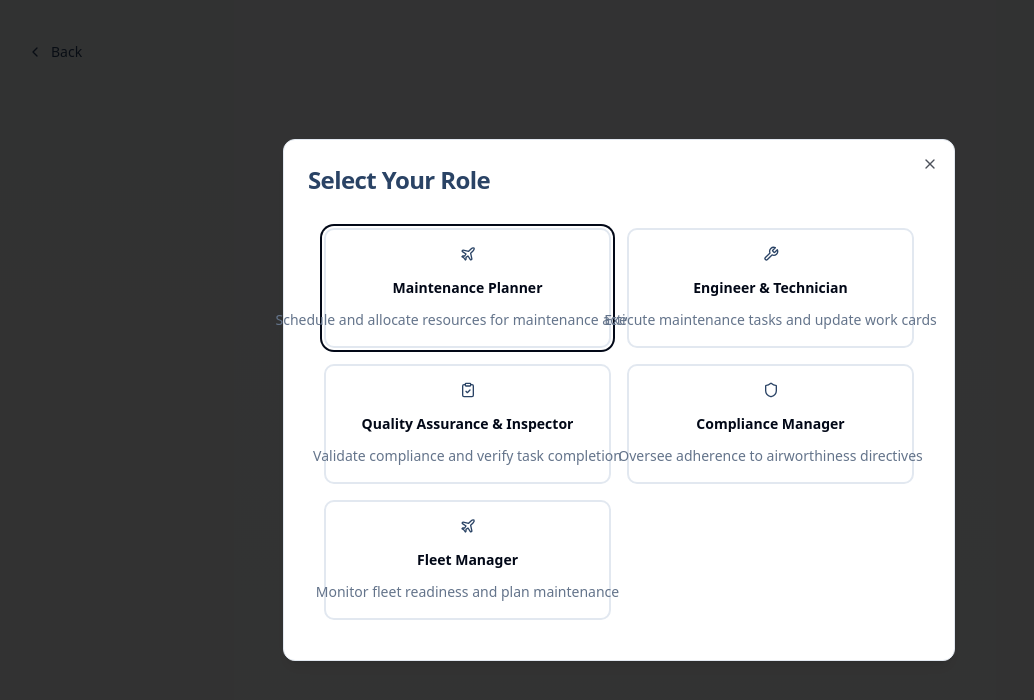
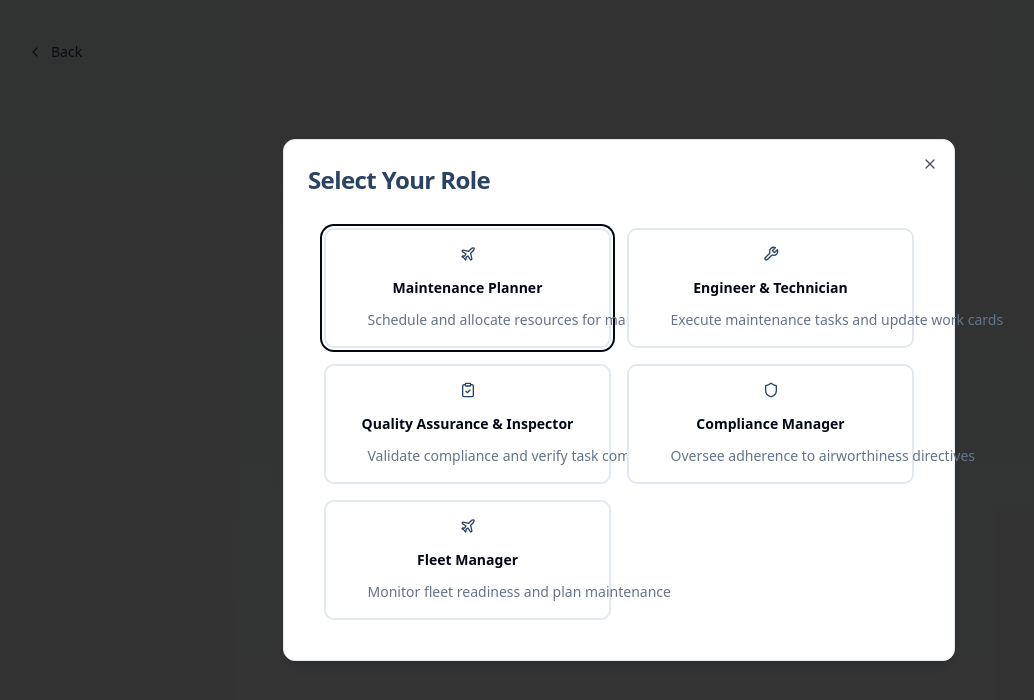
Before and after one commit to zanybarlee/cens-aerowork-51, a React (Vite) app: page /dashboard in a window 1280 px wide. Shown: the top 700 px of the page, without its empty margins (21-1055 px from the left). Built offline with nearby package versions, Linux system fonts and the light colour scheme.

Commit message:
Improve role selection description
The description for role selection was too long and needed to be shortened.

```diff
--- a/src/components/RoleSelector.tsx
+++ b/src/components/RoleSelector.tsx
@@ -23,7 +23,7 @@ const roles: UserRole[] = [
     id: "maintenance-planner",
     title: "Maintenance Planner",
     icon: <Plane className="h-6 w-6" />,
-    description: "Schedule and allocate resources for maintenance activities",
+    description: "Schedule and allocate resources for maintenance",
     module: "both",
   },
   {
@@ -84,7 +84,7 @@ export function RoleSelector({ open, onClose, onRoleSelect }: RoleSelectorProps)
             >
               <div className="text-workspace-primary mb-2">{role.icon}</div>
               <h3 className="font-semibold mb-1">{role.title}</h3>
-              <p className="text-sm text-muted-foreground">{role.description}</p>
+              <p className="text-sm text-muted-foreground max-w-[200px]">{role.description}</p>
             </Button>
           ))}
         </div>
```
